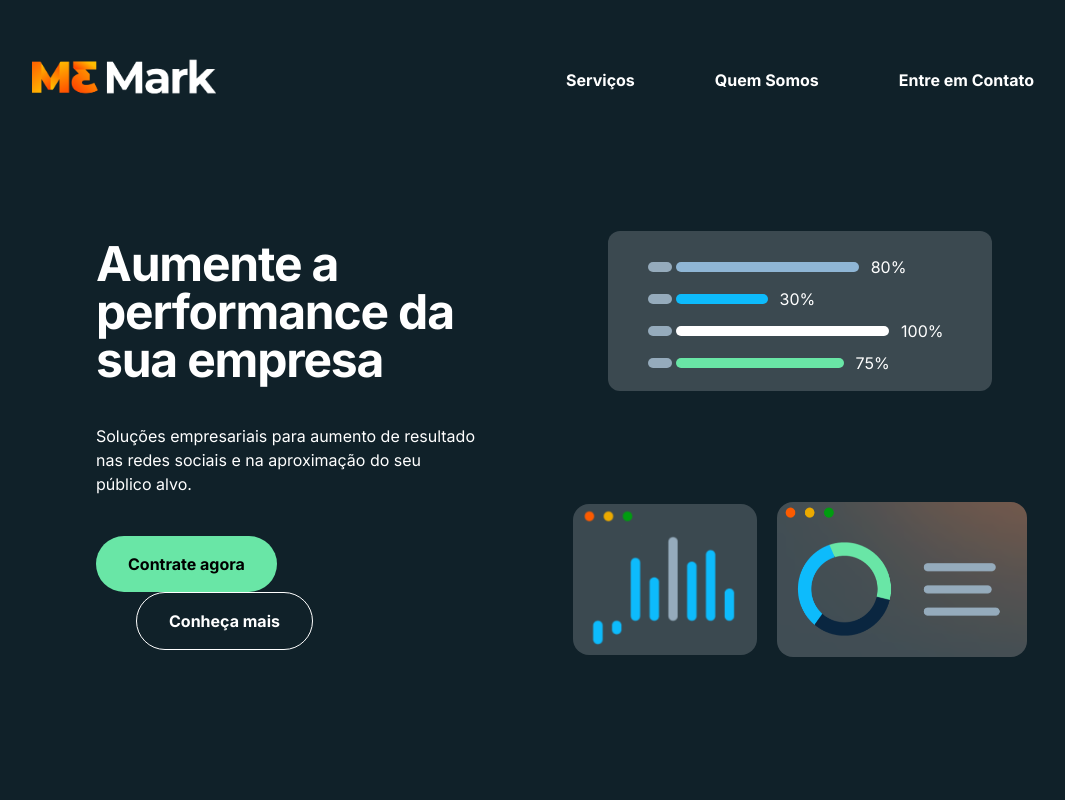
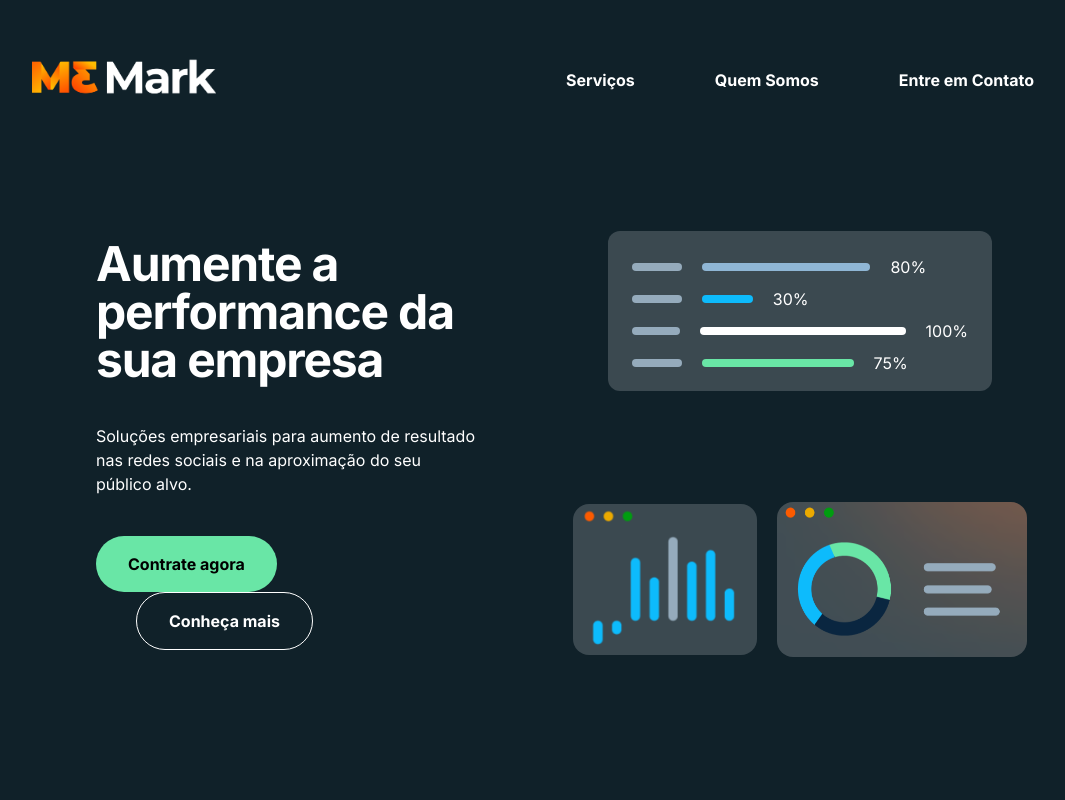
Before and after one commit to Gustavolimapereira/m3markV1, a Next.js app: page / in a window 1280 px wide. Shown: the top 800 px of the page, without its empty margins (96-1161 px from the left). Built offline with nearby package versions, Linux system fonts and the light colour scheme.

Commit message:
Correção grafico

```diff
--- a/src/components/graficos.tsx
+++ b/src/components/graficos.tsx
@@ -1,52 +1,52 @@
 export default function Graficos() {
   return (
     <div className=" w-full h-full flex justify-center items-center">
-      <div className="w-3/4 h-40 bg-customColorCard py-6 px-10 relative space-y-2 rounded-xl">
-        <div className="flex space-x-1 justify-start items-center">
+      <div className="w-3/4 h-40 bg-customColorCard py-6 px-6 relative space-y-2 rounded-xl">
+        <div className="flex space-x-5 justify-start items-center">
           <div
-            className=" bg-customColorGray rounded-full h-2.5"
-            style={{ width: '8%' }}
+            className=" bg-customColorGray rounded-full h-2"
+            style={{ width: '15%' }}
           ></div>
           <div
-            className=" bg-customColorWaterBlue rounded-full h-2.5"
-            style={{ width: '60%' }}
+            className=" bg-customColorWaterBlue rounded-full h-2"
+            style={{ width: '50%' }}
           ></div>
-          <p className="text-white pl-2">80%</p>
+          <p className="text-white">80%</p>
         </div>
-        <div className="flex space-x-1 justify-start items-center">
+        <div className="flex space-x-5 justify-start items-center">
           <div
-            className=" bg-customColorGray rounded-full h-2.5"
-            style={{ width: '8%' }}
+            className=" bg-customColorGray rounded-full h-2"
+            style={{ width: '15%' }}
           ></div>
           <div
-            className=" bg-customColorBlue rounded-full h-2.5"
-            style={{ width: '30%' }}
+            className=" bg-customColorBlue rounded-full h-2"
+            style={{ width: '15%' }}
           ></div>
-          <p className="text-white pl-2">30%</p>
+          <p className="text-white">30%</p>
         </div>
 
-        <div className="flex space-x-1 justify-start items-center">
+        <div className="flex space-x-5 justify-start items-center">
           <div
-            className=" bg-customColorGray rounded-full h-2.5"
-            style={{ width: '8%' }}
+            className=" bg-customColorGray rounded-full h-2"
+            style={{ width: '15%' }}
           ></div>
           <div
-            className=" bg-white rounded-full h-2.5"
-            style={{ width: '70%' }}
+            className=" bg-white rounded-full h-2"
+            style={{ width: '65%' }}
           ></div>
-          <p className="text-white pl-2">100%</p>
+          <p className="text-white">100%</p>
         </div>
 
-        <div className="flex space-x-1 justify-start items-center">
+        <div className="flex space-x-5 justify-start items-center">
           <div
-            className=" bg-customColorGray rounded-full h-2.5"
-            style={{ width: '8%' }}
+            className=" bg-customColorGray rounded-full h-2"
+            style={{ width: '15%' }}
           ></div>
           <div
-            className=" bg-customColorGreen rounded-full h-2.5"
-            style={{ width: '55%' }}
+            className=" bg-customColorGreen rounded-full h-2"
+            style={{ width: '45%' }}
           ></div>
-          <p className="text-white pl-2">75%</p>
+          <p className="text-white">75%</p>
         </div>
       </div>
     </div>
```
